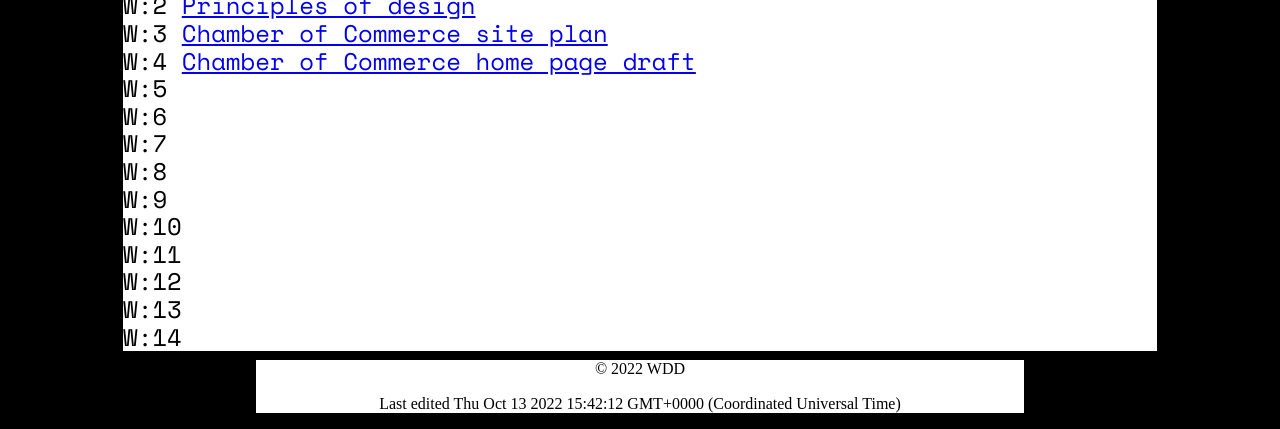
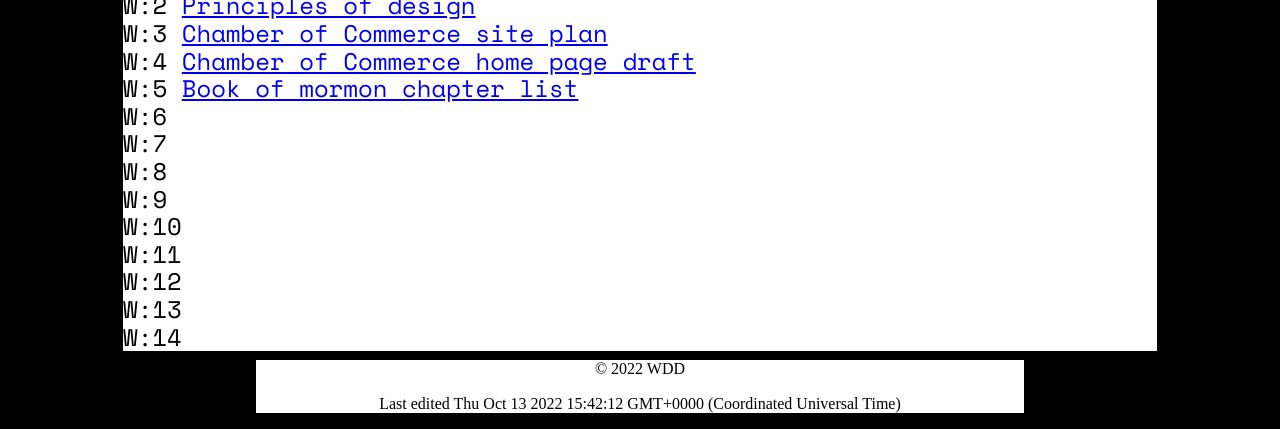
Before and after one commit to kaden530/WDD, a plain HTML site: page index.html in a window 1280 px wide. Shown: the part 439-868 px from the top of the page. Drawn offline with nearby package versions, Linux system fonts and the light colour scheme.

Commit message:
added BOM

```diff
--- a/index.html
+++ b/index.html
@@ -23,7 +23,7 @@
                 <li>W:2 <a href="design-principles.html" target="_blank"> Principles of design</a></li>
                 <li>W:3 <a href="Week03/index.html" target="_blank">Chamber of Commerce site plan</a></li>
                 <li>W:4 <a href="chamber/index.html" target="_blank">Chamber of Commerce home page draft</a></li>
-                <li>W:5</li>
+                <li>W:5 <a href="BOM week 5/bom.html" target="_blank">Book of mormon chapter list</a></li>
                 <li>W:6</li>
                 <li>W:7</li>
                 <li>W:8</li>
```
